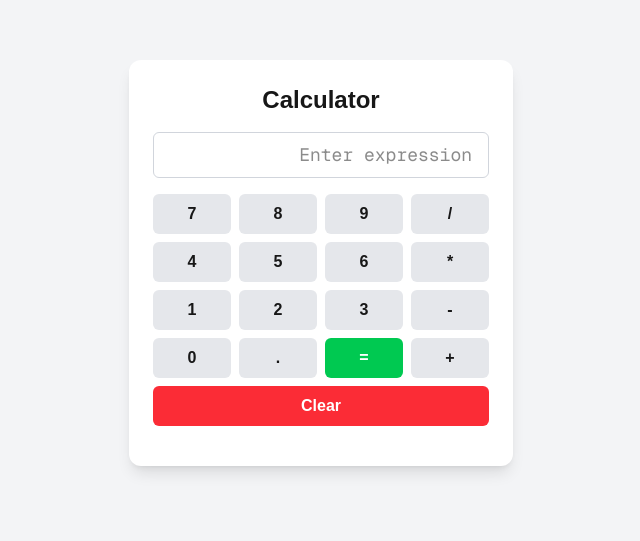
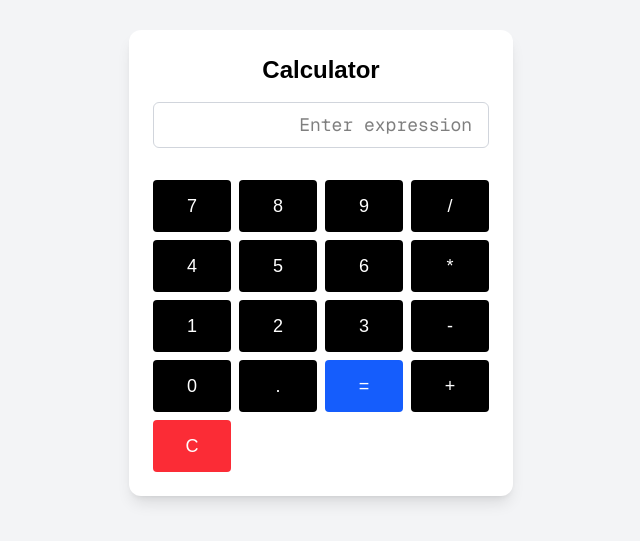
Before and after one commit to temple-lions/calulater_python, a Next.js app in the folder calculator-frontend/: page / in a window 1280 px wide. Shown: the part 137-678 px from the top of the page, without its empty margins (319-959 px from the left). Built offline with nearby package versions, Linux system fonts and the light colour scheme.

Commit message:
styling updates

```diff
--- a/calculator-frontend/src/app/components/CalculatorButton.tsx
+++ b/calculator-frontend/src/app/components/CalculatorButton.tsx
@@ -1,14 +1,12 @@
-type Props = {
-  onButtonClick: (value: string) => void;
-  onCalculate: () => void;
-  onClear: () => void;
-};
-
 export default function CalculatorButtons({
   onButtonClick,
   onCalculate,
   onClear,
-}: Props) {
+}: {
+  onButtonClick: (value: string) => void;
+  onCalculate: () => void;
+  onClear: () => void;
+}) {
   const buttons = [
     "7",
     "8",
@@ -29,31 +27,30 @@ export default function CalculatorButtons({
   ];
 
   return (
-    <div className="grid grid-cols-4 gap-2 mb-4">
-      {buttons.map((btn) =>
-        btn === "=" ? (
+    <div className="grid grid-cols-4 gap-2 mt-4">
+      {buttons.map((btn) => {
+        const isEquals = btn === "=";
+
+        return (
           <button
             key={btn}
-            onClick={onCalculate}
-            className="col-span-1 bg-green-500 text-white py-2 rounded-md hover:bg-green-600 font-bold"
+            onClick={() => (isEquals ? onCalculate() : onButtonClick(btn))}
+            className={`rounded p-3 text-lg ${
+              isEquals
+                ? "bg-blue-600 text-white hover:bg-blue-700"
+                : "bg-black text-white hover:bg-gray-800"
+            }`}
           >
             {btn}
           </button>
-        ) : (
-          <button
-            key={btn}
-            onClick={() => onButtonClick(btn)}
-            className="col-span-1 bg-gray-200 py-2 rounded-md hover:bg-gray-300 font-bold"
-          >
-            {btn}
-          </button>
-        )
-      )}
+        );
+      })}
+
       <button
         onClick={onClear}
-        className="col-span-4 bg-red-500 text-white py-2 rounded-md hover:bg-red-600 font-bold"
+        className="bg-red-500 text-white rounded p-3 text-lg hover:bg-red-600"
       >
-        Clear
+        C
       </button>
     </div>
   );
--- a/calculator-frontend/src/app/components/CalculatorDiplay.tsx
+++ b/calculator-frontend/src/app/components/CalculatorDiplay.tsx
@@ -10,7 +10,7 @@ export default function CalculatorDisplay({ expression, onChange }: Props) {
       value={expression}
       onChange={onChange}
       placeholder="Enter expression"
-      className="w-full px-4 py-2 border border-gray-300 rounded-md mb-4 text-right font-mono text-lg"
+      className="w-full px-4 py-2 border border-gray-300 rounded-md mb-4 text-black text-right font-mono text-lg"
     />
   );
 }
--- a/calculator-frontend/src/app/components/CalculatorHistory.tsx
+++ b/calculator-frontend/src/app/components/CalculatorHistory.tsx
@@ -19,7 +19,7 @@ export default function CalculatorHistory({
   return (
     <div className="mt-4">
       <div className="flex justify-between items-center mb-2">
-        <h2 className="text-lg font-semibold">History</h2>
+        <h2 className="text-black text-lg font-semibold">History</h2>
         <button
           onClick={onClear}
           className="text-sm text-red-500 hover:underline"
@@ -32,7 +32,7 @@ export default function CalculatorHistory({
           <li
             key={idx}
             onClick={() => onSelect(item.expr)}
-            className="cursor-pointer bg-gray-100 p-2 rounded hover:bg-gray-200 text-sm font-mono"
+            className="cursor-pointer bg-gray-100 p-2 rounded hover:bg-gray-200 text-black text-sm font-mono"
           >
             {item.expr} = {item.result}
           </li>
--- a/calculator-frontend/src/app/components/CalculatorResult.tsx
+++ b/calculator-frontend/src/app/components/CalculatorResult.tsx
@@ -7,11 +7,11 @@ export default function CalculatorResult({ result, error }: Props) {
   return (
     <>
       {result !== null && (
-        <div className="text-green-600 font-semibold text-center">
+        <div className="text-black font-semibold text-center">
           Result: {result}
         </div>
       )}
-      {error && <div className="text-red-500 text-center">Error: {error}</div>}
+      {error && <div className="text-red text-center">Error: {error}</div>}
     </>
   );
 }
--- a/calculator-frontend/src/app/page.tsx
+++ b/calculator-frontend/src/app/page.tsx
@@ -64,12 +64,16 @@ export default function Home() {
   return (
     <main className="min-h-screen flex items-center justify-center bg-gray-100 px-4">
       <div className="bg-white rounded-xl shadow-lg p-6 w-full max-w-sm">
-        <h1 className="text-2xl font-bold mb-4 text-center">Calculator</h1>
+        <h1 className="text-black text-2xl font-bold mb-4 text-center">
+          Calculator
+        </h1>
 
         <CalculatorDisplay
           expression={expression}
           onChange={(e) => setExpression(e.target.value)}
         />
+
+        <CalculatorResult result={result} error={error} />
 
         <CalculatorButtons
           onButtonClick={handleButtonClick}
@@ -77,7 +81,6 @@ export default function Home() {
           onClear={handleClear}
         />
 
-        <CalculatorResult result={result} error={error} />
         <CalculatorHistory
           history={history}
           onSelect={(expr) => setExpression(expr)}
```
Also changed, not shown: 1 other file (tests, documents, lock files or other folders).
